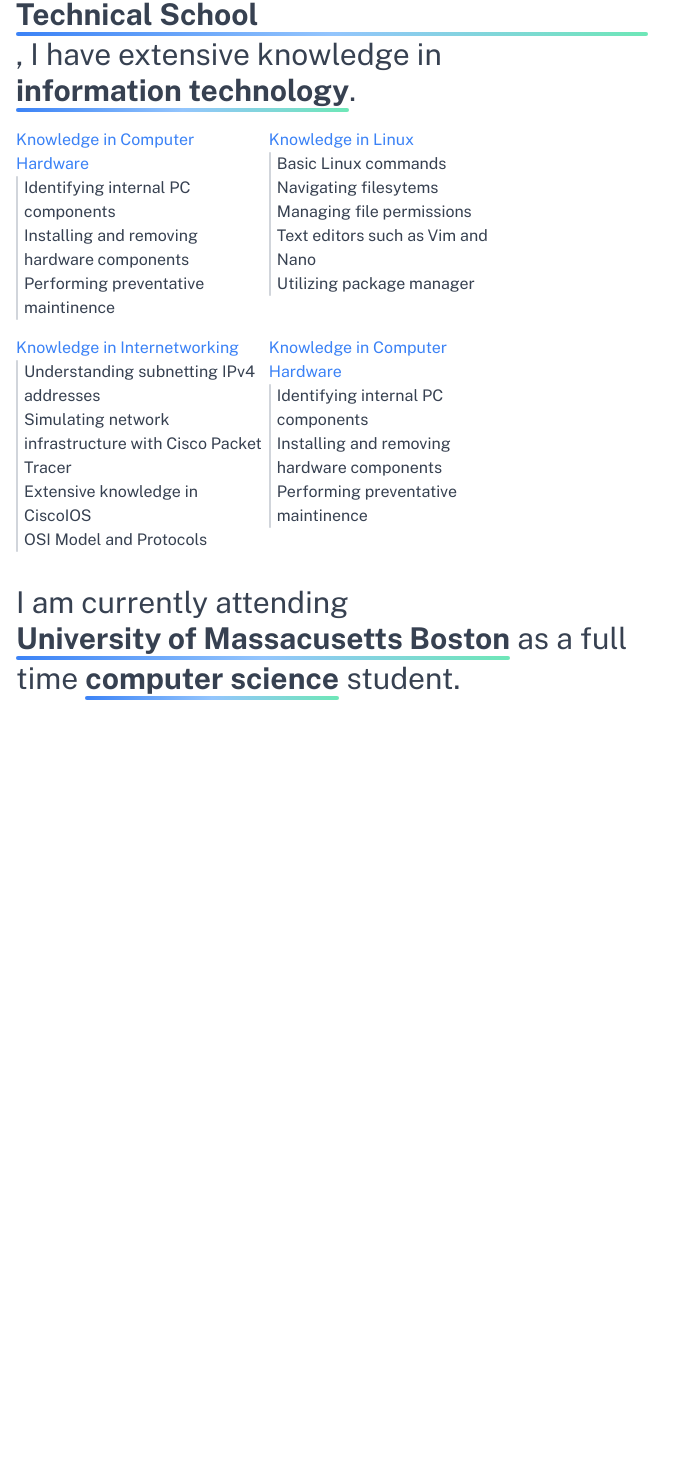
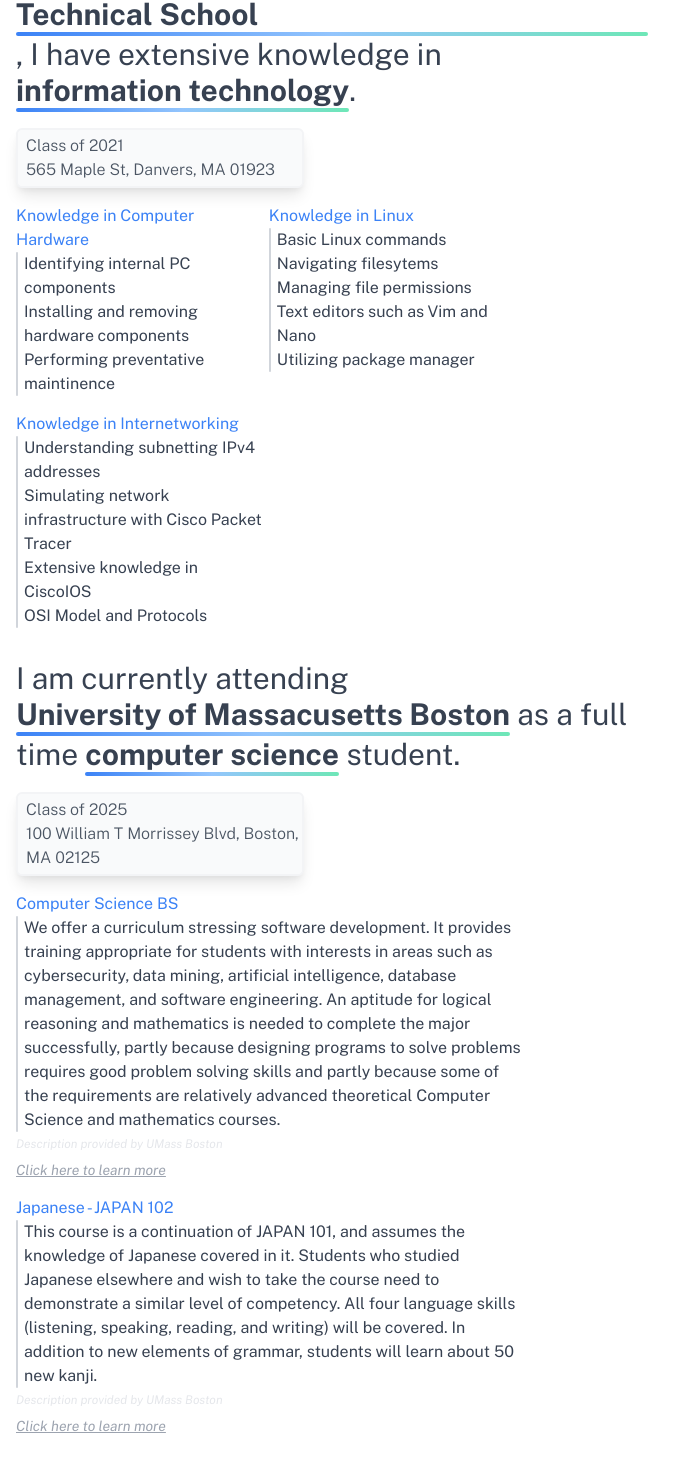
Before and after one commit to TheSwiginator/portfolio, a React (Create React App) app: page / in a window 1280 px wide. Shown: the part 2854-4324 px from the top of the page, without its empty margins (0-695 px from the left). Built offline with nearby package versions, Linux system fonts and the light colour scheme.

Commit message:
added umb content to education section

```diff
--- a/src/App.js
+++ b/src/App.js
@@ -17,6 +17,8 @@
 import aboutMeData from './components/content/json/aboutme-text.json';
 import H2X from './components/h2x';
 import ULX from './components/list'
+import aboutUMBDataCS from './components/content/json/edu-umb-about-text-cs.json';
+import aboutUMBDataJP from './components/content/json/edu-umb-about-text-jp.json';
 
 
 console.log(navData);
@@ -106,11 +108,11 @@
           keywords={['Essex North Shore Agricultural and Technical School', 'information technology']}>
             Coming from Essex North Shore Agricultural and Technical School, I have extensive knowledge in information technology.
           </H2X>
+          <p className="font-PublicSans text-base text-gray-600 border-2 border-gray-100 pl-2 pt-1 pb-1 w-72 leading-6 font-light rounded-md bg-gray-50 shadow-lg mt-4">Class of 2021<br />565 Maple St, Danvers, MA 01923</p>
           <div className="grid grid-cols-2 w-2/5">
             <ULX title="Knowledge in Computer Hardware" items={["Identifying internal PC components","Installing and removing hardware components","Performing preventative maintinence"]} />
             <ULX title="Knowledge in Linux" items={["Basic Linux commands","Navigating filesytems","Managing file permissions","Text editors such as Vim and Nano","Utilizing package manager"]} />
             <ULX title="Knowledge in Internetworking" items={["Understanding subnetting IPv4 addresses","Simulating network infrastructure with Cisco Packet Tracer","Extensive knowledge in CiscoIOS","OSI Model and Protocols"]} />
-            <ULX title="Knowledge in Computer Hardware" items={["Identifying internal PC components","Installing and removing hardware components","Performing preventative maintinence"]} />
           </div>
           <H2X
           textClassName="relative w-1/2 font-PublicSans text-gray-700 text-3xl mt-8"
@@ -118,6 +120,16 @@
           keywords={['University of Massacusetts Boston', 'computer science']}>
             I am currently attending University of Massacusetts Boston as a full time computer science student.
           </H2X>
+          <p className="font-PublicSans text-base text-gray-600 border-2 border-gray-100 pl-2 pt-1 pb-1 w-72 leading-6 font-light rounded-md bg-gray-50 shadow-lg mt-4">Class of 2025<br />100 William T Morrissey Blvd, Boston, MA 02125</p>
+          <div className="grid grid-cols-1 w-2/5">
+            <ULX title="Computer Science BS" items={[aboutUMBDataCS]} />
+            <p className="font-PublicSans text-xs text-gray-200 mt-1 italic">Description provided by UMass Boston</p>
+            <a className="font-PublicSans text-sm text-gray-400 mt-2 italic underline" href="https://www.umb.edu/academics/csm/computer_science/ug/computer_science_bs" alt="Click here to learn more">Click here to learn more</a>
+            <ULX title="Japanese - JAPAN 102" items={[aboutUMBDataJP]} />
+            <p className="font-PublicSans text-xs text-gray-200 mt-1 italic">Description provided by UMass Boston</p>
+            <a className="font-PublicSans text-sm text-gray-400 mt-2 italic underline" href="https://www.umb.edu/academics/csm/computer_science/ug/computer_science_bs" alt="Click here to learn more">Click here to learn more</a>
+          </div>
+
         </div>
       </div>
     </div>
--- /dev/null
+++ b/src/components/content/json/edu-umb-about-text-cs.json
@@ -0,0 +1 @@
+"We offer a curriculum stressing software development. It provides training appropriate for students with interests in areas such as cybersecurity, data mining, artificial intelligence, database management, and software engineering. An aptitude for logical reasoning and mathematics is needed to complete the major successfully, partly because designing programs to solve problems requires good problem solving skills and partly because some of the requirements are relatively advanced theoretical Computer Science and mathematics courses."
--- /dev/null
+++ b/src/components/content/json/edu-umb-about-text-jp.json
@@ -0,0 +1 @@
+"This course is a continuation of JAPAN 101, and assumes the knowledge of Japanese covered in it. Students who studied Japanese elsewhere and wish to take the course need to demonstrate a similar level of competency. All four language skills (listening, speaking, reading, and writing) will be covered. In addition to new elements of grammar, students will learn about 50 new kanji."
```
